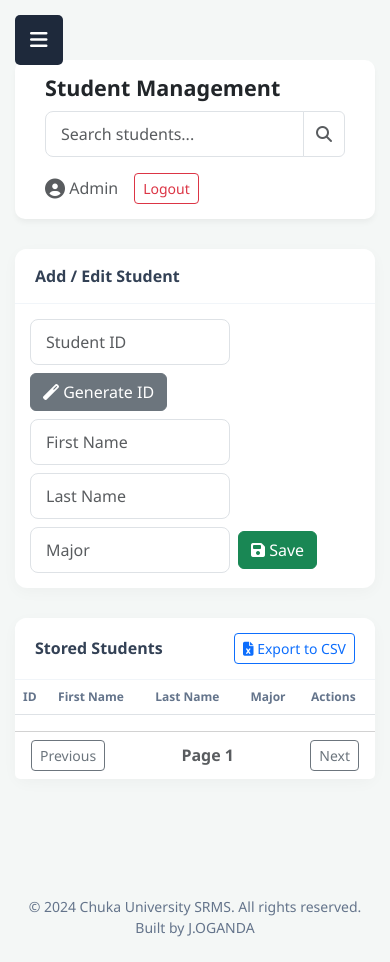
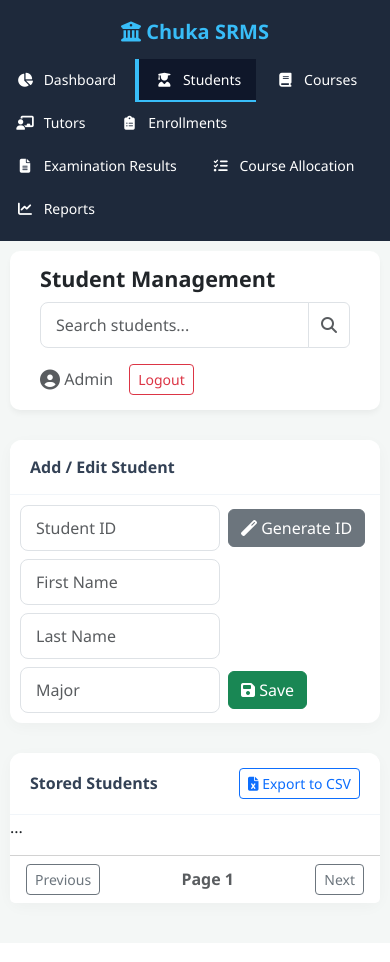
Before and after one commit to johnoganda2005/srms-web, a Spring Boot app: page /index.html in a window 390 px wide. After the commit the page ends 912 px from the top, so only its background shows below. Run offline with Spring Boot 4, Linux system fonts and the light colour scheme; lists and menus that the app fills with data are empty; some of the project's set-up classes (security, data sources, template engines, error pages and the like) are left out, and stand-ins take their place.

Commit message:
Update index.html

```diff
--- a/src/main/resources/static/index.html
+++ b/src/main/resources/static/index.html
@@ -97,24 +97,29 @@
         }
 
                @media (max-width: 768px) {
-            .mobile-menu-btn {
-                display: block;
+            body { overflow-x: hidden; }
+            .sidebar {
+                width: 100%;
+                height: auto;
+                position: relative;
+                padding-bottom: 10px;
             }
-            .sidebar {
-                width: 250px;
-                transform: translateX(-100%);
-                transition: transform 0.3s ease;
+            .sidebar h3 { margin-bottom: 15px; font-size: 20px; }
+            .sidebar a {
+                display: inline-block;
+                padding: 10px 15px;
+                border-left: none;
+                border-bottom: 2px solid transparent;
+                font-size: 14px;
             }
-            .sidebar.active {
-                transform: translateX(0);
-            }
-            .sidebar-overlay.active {
-                display: block;
-            }
+            .sidebar a.active { border-bottom: 2px solid #38bdf8; }
+            .sidebar a i { margin-right: 5px; }
+
             .main-content {
                 margin-left: 0;
-                padding: 60px 15px 15px 15px;
+                padding: 10px;
             }
+
             .top-navbar {
                 flex-direction: column;
                 align-items: flex-start;
@@ -124,19 +129,19 @@
                 flex-wrap: wrap;
                 width: 100%;
             }
-            .top-navbar .input-group {
-                width: 100% !important;
-            }
-            .card-body {
-                padding: 15px;
-            }
+            .top-navbar .input-group { width: 100% !important; }
+            .card-body { padding: 10px; }
+
+            /* Make tables scrollable */
             .table-responsive {
+                width: 100%;
                 overflow-x: auto;
                 -webkit-overflow-scrolling: touch;
             }
             table {
                 font-size: 12px;
                 white-space: nowrap;
+                min-width: 600px; /* Forces horizontal scroll */
             }
         }
         .student-checkbox-label:hover { background-color: #e2e8f0 !important; }
@@ -204,8 +209,10 @@
                 Stored Students
                 <button class="btn btn-sm btn-outline-primary" onclick="window.location.href='https://srms-web-pci5.onrender.com/api/students/export'"><i class="fas fa-file-excel"></i> Export to CSV</button>
             </div>
-            <div class="card-body p-0">
-                <table class="table table-hover table-striped"><thead><tr><th>ID</th><th>First Name</th><th>Last Name</th><th>Major</th><th>Actions</th></tr></thead><tbody id="studentTable"></tbody></table>
+           <div class="card-body p-0 table-responsive">
+    <table class="table table-hover table-striped">
+        ...
+    </table>
 </div>
             <div class="card-footer d-flex justify-content-between align-items-center bg-white">
                 <button class="btn btn-outline-secondary btn-sm" id="prevBtn" onclick="changePage(-1)">Previous</button>
@@ -233,7 +240,10 @@
         </div>
         <div class="card">
             <div class="card-header">Stored Courses</div>
-            <div class="card-body p-0"><table class="table table-hover table-striped"><thead><tr><th>Course ID</th><th>Course Name</th><th>Credits</th><th>Department</th><th>Actions</th></tr></thead><tbody id="courseTable"></tbody></table></div>
+           <div class="card-body p-0 table-responsive">
+    <table class="table table-hover table-striped">
+        ...
+    </table>
 </div>
     </div>
 
@@ -255,7 +265,10 @@
         </div>
         <div class="card">
             <div class="card-header">Stored Tutors</div>
-            <div class="card-body p-0"><table class="table table-hover table-striped"><thead><tr><th>Tutor ID</th><th>First Name</th><th>Last Name</th><th>Department</th><th>Actions</th></tr></thead><tbody id="tutorTable"></tbody></table></div>
+            <div class="card-body p-0 table-responsive">
+    <table class="table table-hover table-striped">
+        ...
+    </table>
 </div>
     </div>
 
@@ -314,8 +327,10 @@
                 Stored Enrollments
                 <button class="btn btn-sm btn-outline-primary" onclick="window.location.href='https://srms-web-pci5.onrender.com/api/enrollments/export'"><i class="fas fa-file-excel"></i> Export to CSV</button>
             </div>
-            <div class="card-body p-0">
-                <table class="table table-hover table-striped"><thead><tr><th>Enrollment ID</th><th>Student ID</th><th>Course ID</th><th>Sem</th><th>Year</th><th>Date</th><th>Actions</th></tr></thead><tbody id="enrollmentTable"></tbody></table>
+           <div class="card-body p-0 table-responsive">
+    <table class="table table-hover table-striped">
+        ...
+    </table>
 </div>
         </div>
     </div>
@@ -340,7 +355,10 @@
         </div>
         <div class="card">
             <div class="card-header">Stored Results</div>
-            <div class="card-body p-0"><table class="table table-hover table-striped"><thead><tr><th>Result ID</th><th>Enrollment ID</th><th>Score</th><th>Grade</th><th>Sem</th><th>Year</th><th>Actions</th></tr></thead><tbody id="resultTable"></tbody></table></div>
+           <div class="card-body p-0 table-responsive">
+    <table class="table table-hover table-striped">
+        ...
+    </table>
 </div>
     </div>
 
@@ -363,7 +381,7 @@
         </div>
         <div class="card">
             <div class="card-header">Stored Course Allocations</div>
-            <div class="card-body p-0">
+            <div class="card-body p-0 table-responsive">
                 <table class="table table-hover table-striped">
                     <thead>
                     <tr>
```
Lines whose indentation alone changed are shown as unchanged.
